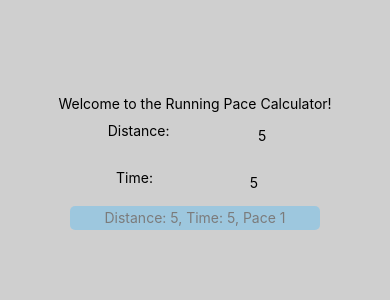
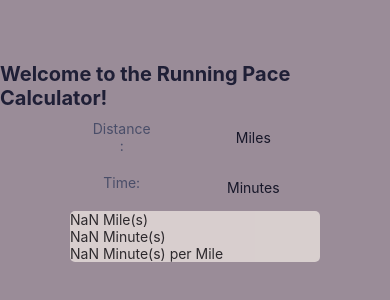
Before and after one commit to TaxManDan/Mobile-app, a React Native app: screen / in a window 390 px wide. Shown: the part 260-560 px from the top of the page. Built offline with nearby package versions, Linux system fonts and the light colour scheme.

Commit message:
Update App.js

```diff
--- a/App.js
+++ b/App.js
@@ -5,20 +5,20 @@ import { StyleSheet, Text, View, Button, TextInput, TouchableOpacity } from 'rea
 
 export default function App() {
 
-  const [time, setTime] = useState('5');
-  const [dist, setDist] = useState('5');
+  const [time, setTime] = useState('');
+  const [dist, setDist] = useState('');
   const distance = parseFloat(dist);
   const times = parseFloat(time);
 
   return (
     <View style={styles.container}>
-      <Text>Welcome to the Running Pace Calculator!</Text>
+      <Text style ={styles.text}>Welcome to the Running Pace Calculator!</Text>
       <View style={styles.row}>
       <Text style={styles.label}>Distance:</Text>
       <TextInput
       style = {styles.input}
-      placeholder = "Distance in Miles"
-      placeholderTextColor={"#16a63b"}
+      placeholder = "Miles"
+      placeholderTextColor={"#171729"}
       onChangeText = {newDist => setDist(newDist)}
       defaultValue = {dist}
       />
@@ -27,15 +27,17 @@ export default function App() {
       <Text style={styles.label}>Time:</Text>
       <TextInput
         style = {styles.input}
-        placeholder = "Time in Minutes"
-        placeholderTextColor={"#16a63b"}
+        placeholder = "Minutes"
+        placeholderTextColor={"#171729"}
         onChangeText = {newText => setTime(newText)}
         defaultValue = {time}
       />
       </View>
-      <Text style={styles.square}>
-        Distance: {dist}, Time: {time}, Pace {times / distance}
-      </Text>
+      <View style={styles.square}>
+      <Text>{distance} Mile(s)</Text>
+      <Text>{times} Minute(s)</Text>
+      <Text>{times / distance} Minute(s) per Mile</Text>
+      </View>
       <StatusBar style="auto" />
     </View>
 
@@ -47,31 +49,41 @@ export default function App() {
 const styles = StyleSheet.create({
   container: {
     flex: 1,
-    backgroundColor: '#cfcfcf',
+    backgroundColor: '#9A8C98',
     alignItems: 'center',
     justifyContent: 'center',
   },
   square: {
     width: 250,
-    height: 24,
-    backgroundColor: '#55BCF6',
-    opacity: 0.4,
+    backgroundColor: '#F3EBE6',
+    opacity: 0.7,
     borderRadius: 5,
     alignContent: 'center',
     justifyContent: 'center',
     alignSelf: 'center',
     textAlignVertical: 'center',
     textAlign: 'center',
+    color: '#22223B',
+    shadowColor: '#19192D',
+    shadowOffset: 100,
+    shadowOpacity: .9,
+    shadowRadius: 50,
   },
   input: {
     borderwidth: 20,
-    borderColor: "#4b475b",
+    borderColor: "#19192D",
     padding: 10,
     opacity: 1,
     borderRadius: 6,
     margin: 5,
-    width: 50,
+    width: 100,
     textAlign: 'center',
+    alignSelf: 'center',
+    alignContent: 'center',
+    color:  '#4A4E69',
+    shadowColor: '#19192D',
+    shadowOffset: 20,
+    shadowRadius: 5,
   },
   row: {
     flexDirection: "row",
@@ -81,8 +93,16 @@ const styles = StyleSheet.create({
     width: 300,
   },
   label: {
+    paddingVertical: 10,
     textAlignVertical: 'center',
     textAlign: 'center',
     padding: 10,
+    width: 80,
+    color: '#4A4E69'
+  },
+  text: {
+    color: '#1F1F36',
+    fontSize: 20,
+    fontWeight: 'bold',
   },
 });
```
